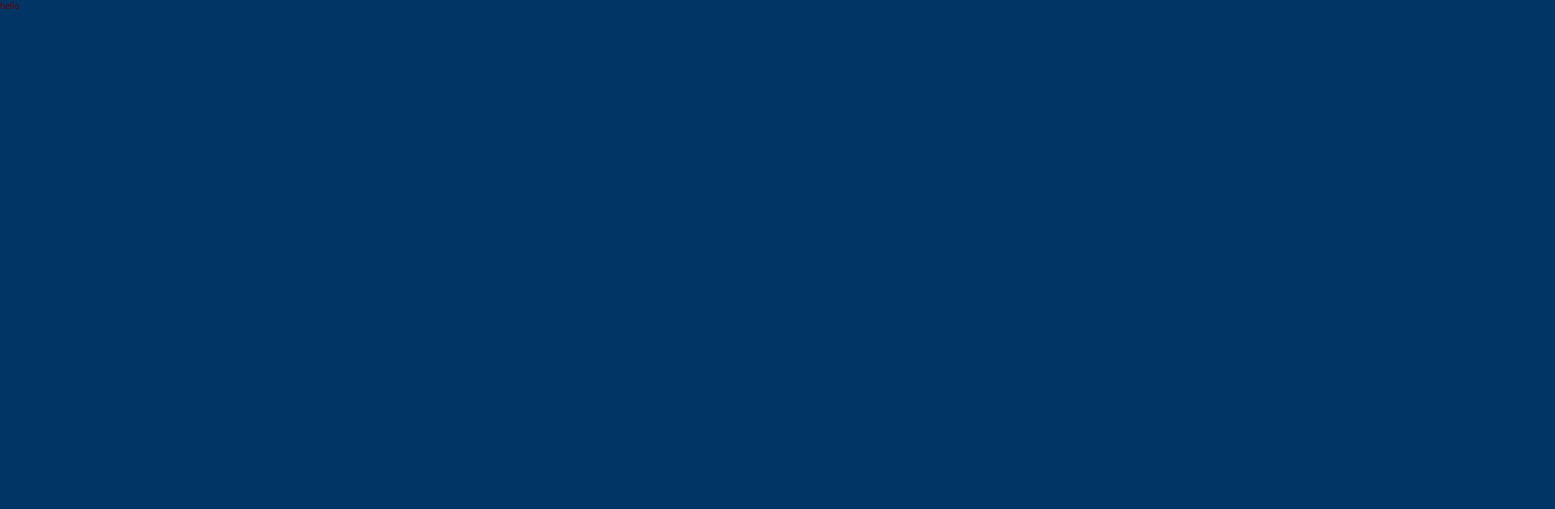
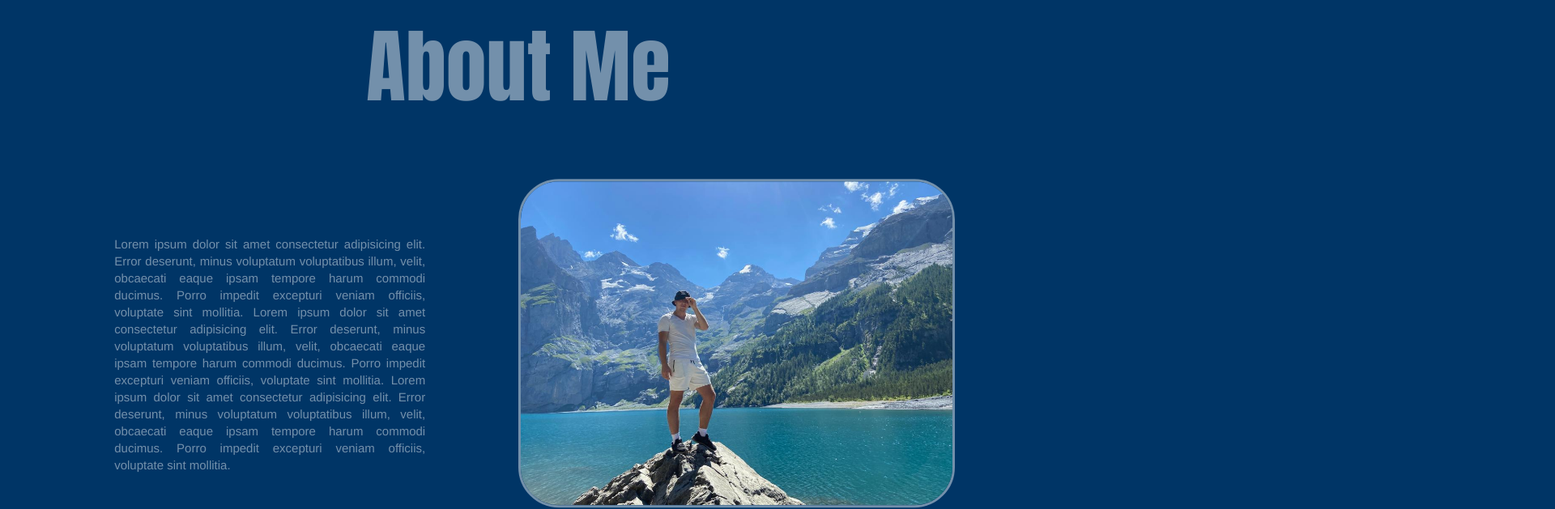
Before and after one commit to xwaruz1212/Portfolio, a React (Create React App) app: page /About in a window 1280 px wide. Shown: the top 629 px of the page at 81% size, 1920 px wide, since content can reach past the window. Built offline with nearby package versions, Linux system fonts and the light colour scheme.

Commit message:
About Me page designed and added

```diff
--- a/src/components/About/index.js
+++ b/src/components/About/index.js
@@ -1,5 +1,49 @@
+import { useState } from 'react'
+import Me from '../../assets/images/Me.jpeg'
+import Me2 from '../../assets/images/Me2.jpeg'
+import './index.scss'
+
 const About = () => {
-    return ( <div>hello</div> );
+const [nextImage, setNextImage] = useState(true);
+
+
+    return (
+        <>
+            <div className='page-container'>
+                <div className="title">
+                    <h1>
+                        About Me
+                    </h1>
+                </div>
+                <p className='about-text'>
+                        Lorem ipsum dolor sit amet consectetur adipisicing elit.
+                        Error deserunt, minus voluptatum voluptatibus illum, velit,
+                        obcaecati eaque ipsam tempore harum commodi ducimus.
+                        Porro impedit excepturi veniam officiis, voluptate sint mollitia.
+                        Lorem ipsum dolor sit amet consectetur adipisicing elit.
+                        Error deserunt, minus voluptatum voluptatibus illum, velit,
+                        obcaecati eaque ipsam tempore harum commodi ducimus.
+                        Porro impedit excepturi veniam officiis, voluptate sint mollitia.
+                        Lorem ipsum dolor sit amet consectetur adipisicing elit.
+                        Error deserunt, minus voluptatum voluptatibus illum, velit,
+                        obcaecati eaque ipsam tempore harum commodi ducimus.
+                        Porro impedit excepturi veniam officiis, voluptate sint mollitia.
+
+                    </p>
+                <div className='img-cont'>
+                     <button onClick={() => setNextImage(!nextImage)}>
+                        {nextImage ? (
+                            <img src={Me} alt="" />
+                        ) : (
+                            <img src={Me2} alt=""/>
+                        )
+                        }
+                    </button>
+                </div>
+            </div>
+        </>
+
+        );
 }
 
 export default About;
--- a/src/components/About/index.scss
+++ b/src/components/About/index.scss
@@ -0,0 +1,55 @@
+.page-container {
+    width: 100%;
+    height: 100%;
+
+    .title {
+        height: 20%;
+        width: 100%;
+        text-align: center;
+        transform: translateY(0%, 60%);
+        position: absolute;
+            h1 {
+            font-size: 100px;
+            font-family: Impact, Haettenschweiler, 'Arial Narrow Bold', sans-serif;
+            color: #ffffff73;
+            transform: translateY(-50%);
+
+            &:hover {
+                color: #000000ce;
+            }
+        }
+
+    }
+    .about-text {
+        width: 30%;
+        transform: translate(35%, 90%);
+        text-align: justify;
+        font-size: 15px;
+        font-family: 'Franklin Gothic Medium', 'Arial Narrow', Arial, sans-serif;
+        color: #ffffff73;
+        background-color: #ffffff00;
+        border-radius: 10px;
+        padding: 4px;
+        &:hover {
+            background-color: #ffffff73;
+            color: #000000ce;
+        }
+
+    }
+    .img-cont {
+        transform: translate(50%, -27%);
+        img {
+            max-width: 760px;
+            max-height: 400px;
+            border-style: solid;
+            border-color: #ffffff73;
+            border-radius: 50px;
+        }
+    }
+    button{
+        padding: 0;
+        margin: 0;
+        background-color: #00356600;
+        border: none;
+    }
+}
```
Also changed, not shown: src/assets/images/Me.jpeg (added), src/assets/images/Me2.jpeg (added).
